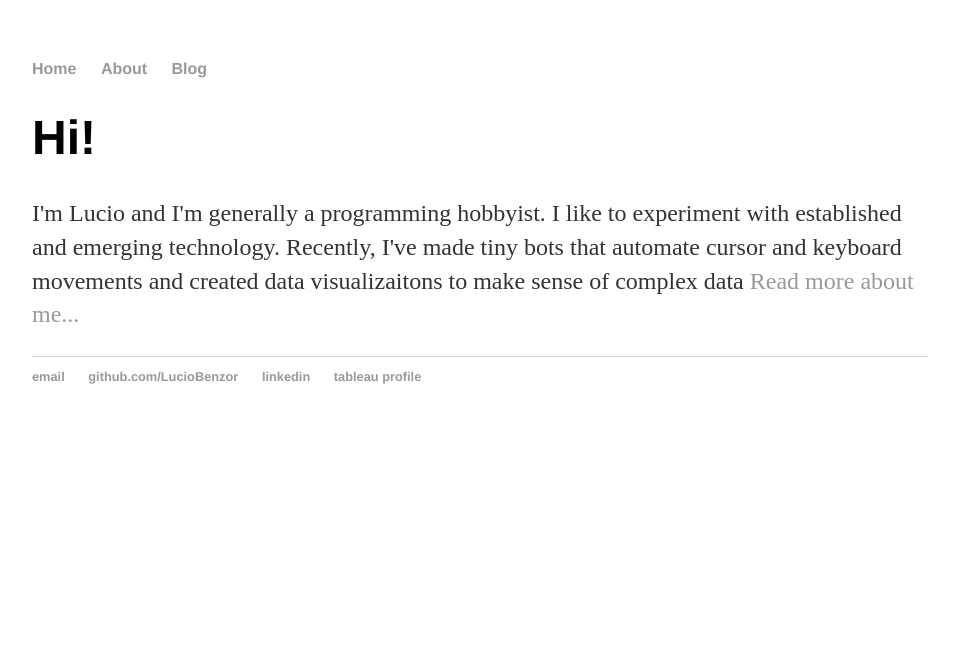
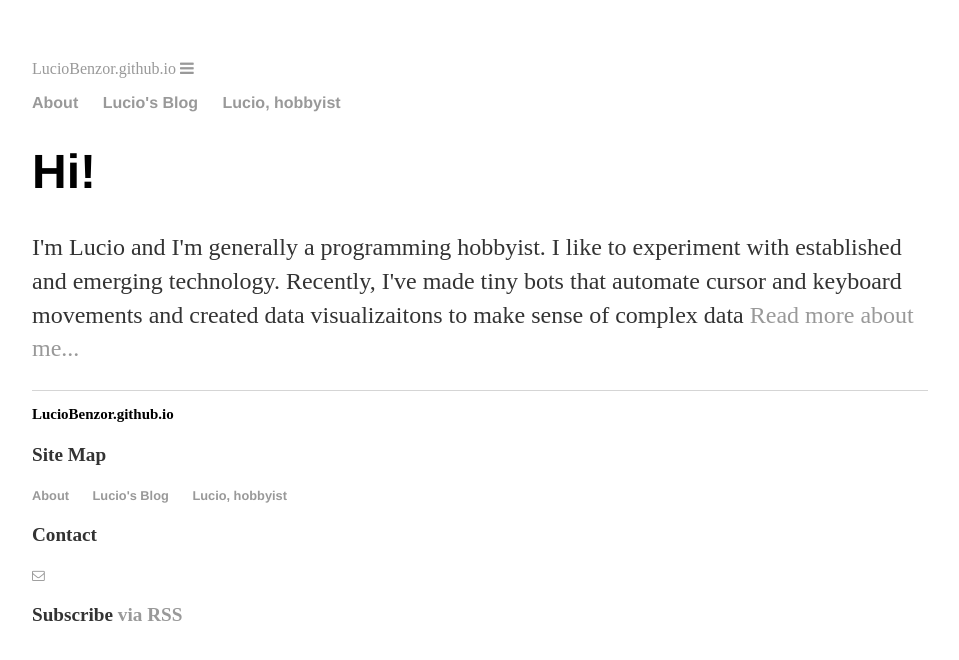
Before and after one commit to LucioBenzor/LucioBenzor.github.io, a Jekyll site: the page built from index.html, in a window 1280 px wide. Shown: the top 660 px of the page, without its empty margins (160-1119 px from the left). Built offline with Jekyll 4.4.1, drawn with Linux system fonts in a browser that asks for light colours; nearby versions of some CDN libraries; a style sheet for code colours, icons or effects is not loaded.

Commit message:
Changed things around with the scheme

```diff
--- a/_layouts/default.html
+++ b/_layouts/default.html
@@ -1,30 +1,18 @@
 <!DOCTYPE html>
-	<html>
-		<head>
-			<title>{{ page.title }}</title>
-			<!-- link to main stylesheet -->
-			<link rel="stylesheet" type="text/css" href="/css/main.css">
-		</head>
-		<body>
-			<nav>
-	    		<ul>
-	        		<li><a href="/">Home</a></li>
-		        	<li><a href="/about">About</a></li>
-	        		<li><a href="/blog">Blog</a></li>
-	    		</ul>
-			</nav>
-			<div class="container">
+<html>
 
-			{{ content }}
+  {% include head.html %}
 
-			</div><!-- /.container -->
-			<footer>
-	    		<ul>
-	        		<li><a href="mailto:lbenzor1@gmail.com">email</a></li>
-	        		<li><a href="https://github.com/luciobenzor">github.com/LucioBenzor</a></li>
-				<li><a href="https://www.linkedin.com/in/lucio-benzor-081593167/">linkedin</a></li>
-                                <li><a href="https://public.tableau.com/profile/lucio1441#!/">tableau profile<a/></li>
-				</ul>
-			</footer>
-		</body>
-	</html>
+  <body>
+
+    {% include header.html %}
+
+    <div class="page-content">
+        {{ content }}
+    </div>
+
+    {% include footer.html %}
+
+  </body>
+
+</html>
```
